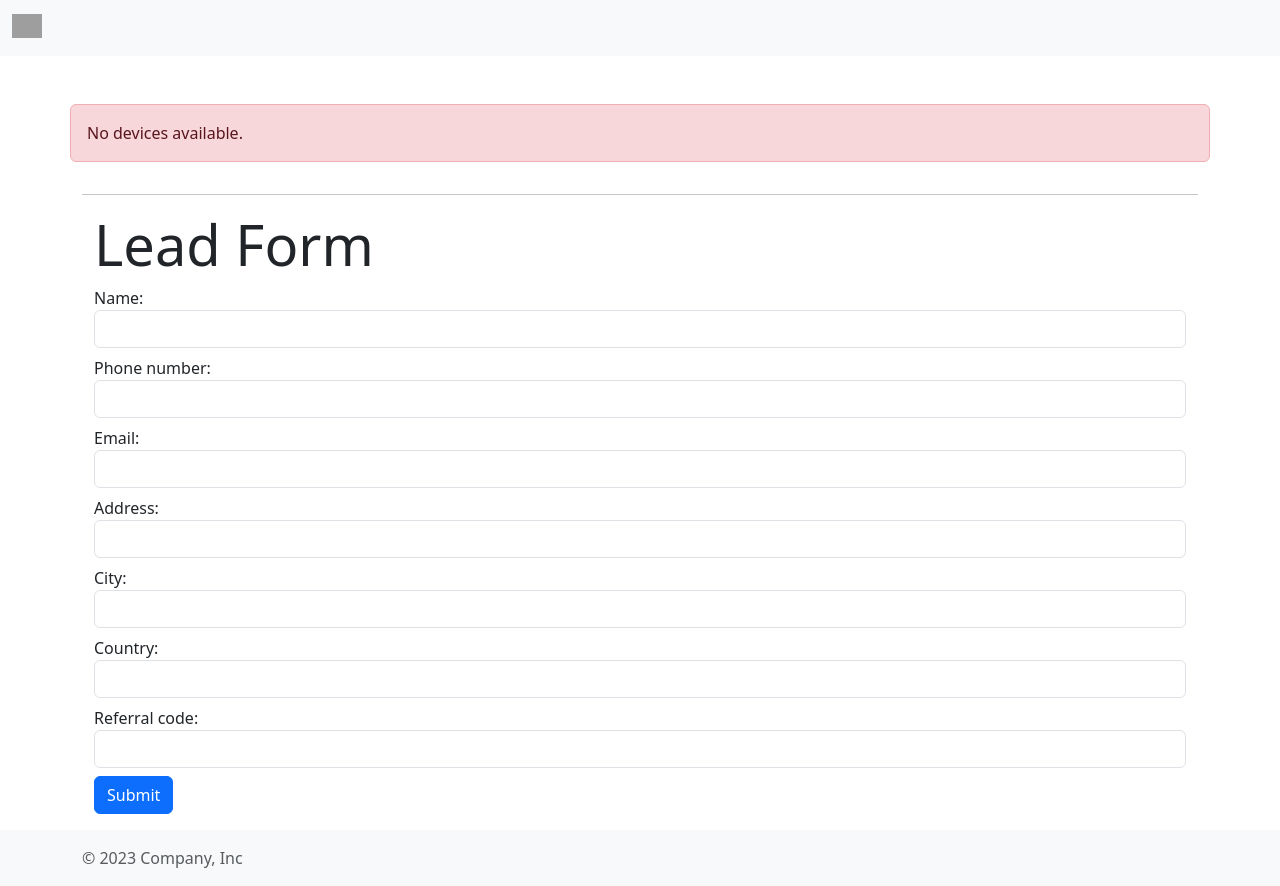
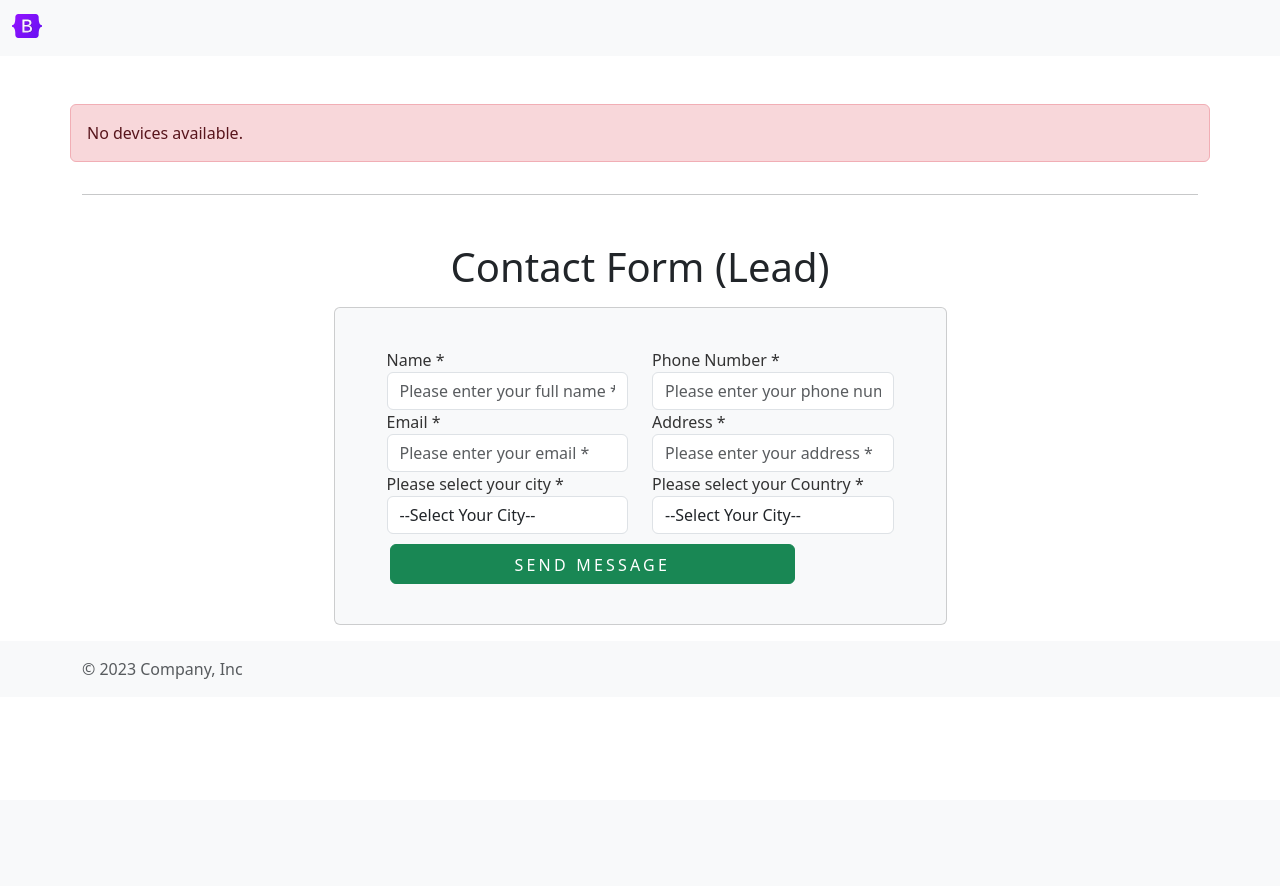
Before and after one commit to rishike/Microcms, a Django app: page / in a window 1280 px wide. After the commit the page ends 679 px from the top, so only its background shows below. Run offline with Django 4.2, Linux system fonts and the light colour scheme; data that the repository does not hold is empty; grey boxes are pictures that could not be loaded.

Commit message:
new changes

```diff
--- /dev/null
+++ b/static/css/form.css
@@ -0,0 +1,19 @@
+
+
+label {
+  color: #333;
+}
+
+.btn-send {
+  font-weight: 300;
+  text-transform: uppercase;
+  letter-spacing: 0.2em;
+  width: 80%;
+  margin-left: 3px;
+  margin-top: 10px;
+  }
+.help-block.with-errors {
+  color: #ff5050;
+  margin-top: 5px;
+
+}
--- a/templates/main.html
+++ b/templates/main.html
@@ -1,3 +1,4 @@
+{% load static %}
 <!DOCTYPE html>
 <html lang="en">
 <head>
@@ -5,6 +6,7 @@
     <meta name="viewport" content="width=device-width, initial-scale=1.0">
     <link href="https://cdn.jsdelivr.net/npm/bootstrap@5.3.0/dist/css/bootstrap.min.css" rel="stylesheet"
     integrity="sha384-9ndCyUaIbzAi2FUVXJi0CjmCapSmO7SnpJef0486qhLnuZ2cdeRhO02iuK6FUUVM" crossorigin="anonymous">
+    <link href="{% static 'css\form.css' %}" rel="stylesheet">
     {% block style %}{% endblock %}
     <script src="https://ajax.googleapis.com/ajax/libs/jquery/3.7.0/jquery.min.js"></script>
     <script src="https://cdn.jsdelivr.net/npm/bootstrap@5.3.0/dist/js/bootstrap.bundle.min.js"
@@ -17,7 +19,7 @@
 <body>
     <nav class="navbar navbar-expand-lg bg-body-tertiary">
         <div class="container-fluid">
-          <a class="navbar-brand" href="/"><img src="/docs/5.3/assets/brand/bootstrap-logo.svg" alt="Logo" width="30" height="24" class="d-inline-block align-text-top">
+          <a class="navbar-brand" href="/"><img src="{% static '/img/bootstrap-logo.svg' %}" alt="Company Logo" width="30" height="24" class="d-inline-block align-text-top">
             </a>
         </div>
     </nav>
--- a/webPageApp/models.py
+++ b/webPageApp/models.py
@@ -18,9 +18,9 @@
 
 class PageSection(models.Model):
     title = models.CharField(max_length=255)
-    image = models.ImageField(upload_to='section')
+    image = models.ImageField(upload_to='section', blank=True)
     html_content = models.TextField()
-    order = models.PositiveIntegerField()
+    order = models.PositiveIntegerField(default=0, help_text="Enter the order of the section (lower value appears first).")
     page = models.ForeignKey(WebPage, on_delete=models.CASCADE)
     active = models.BooleanField(default=True)
 
--- a/webPageApp/templates/webPage/device_list.html
+++ b/webPageApp/templates/webPage/device_list.html
@@ -24,16 +24,7 @@
 
 <hr />
 <div class="container">
-
-  <h1 class="display-4">Lead Form </h1>
-  <div class="row g-3 align-items-center">
-
-  <form method="post">
-    {% csrf_token %}
-    {{ form }}
-    <button class="btn btn-primary text-center" type="submit">Submit</button>
-  </form>
-</div>
+  {% include "webPage\lead_capture.html" %}
 </div>
 
   <!-- pagination  -->
--- /dev/null
+++ b/webPageApp/templates/webPage/lead_capture.html
@@ -0,0 +1,96 @@
+
+<div class="container">
+    <div class=" text-center mt-5 ">
+
+        <h1>Contact Form (Lead)</h1>
+
+
+    </div>
+
+
+<div class="row ">
+  <div class="col-lg-7 mx-auto">
+    <div class="card mt-2 mx-auto p-4 bg-light">
+        <div class="card-body bg-light">
+
+        <div class = "container">
+                         <form id="contact-form" role="form">
+
+
+
+        <div class="controls">
+
+            <div class="row">
+                <div class="col-md-6">
+                    <div class="form-group">
+                        <label for="form_name">Name *</label>
+                        <input id="form_name" type="text" name="name" class="form-control" placeholder="Please enter your full name *" required="required" data-error="Name is required.">
+
+                    </div>
+                </div>
+                <div class="col-md-6">
+                    <div class="form-group">
+                        <label for="form_phone">Phone Number *</label>
+                        <input id="form_phone" type="text" name="phone" class="form-control" placeholder="Please enter your phone number *" required="required" data-error="Phone number is required.">
+                                                        </div>
+                </div>
+            </div>
+            <div class="row">
+                <div class="col-md-6">
+                    <div class="form-group">
+                        <label for="form_email">Email *</label>
+                        <input id="form_email" type="email" name="email" class="form-control" placeholder="Please enter your email *" required="required" data-error="Valid email is required.">
+
+                    </div>
+                </div>
+
+                <div class="col-md-6">
+                    <div class="form-group">
+                        <label for="form_address">Address *</label>
+                        <input id="form_address" type="email" name="address" class="form-control" placeholder="Please enter your address *" required="required" data-error="Address is required.">
+
+                    </div>
+                </div>
+            </div>
+
+            <div class="row">
+
+                <div class="col-md-6">
+                    <div class="form-group">
+                        <label for="form_city">Please select your city *</label>
+                        <select id="form_city" name="city" class="form-control" required="required" data-error="Please specify your city.">
+                            <option value="" selected disabled>--Select Your City--</option>
+                        </select>
+                    </div>
+                </div>
+
+                <div class="col-md-6">
+                    <div class="form-group">
+                        <label for="form_city">Please select your Country *</label>
+                        <select id="form_city" name="city" class="form-control" required="required" data-error="Please specify your city.">
+                            <option value="" selected disabled>--Select Your City--</option>
+                        </select>
+                    </div>
+                </div>
+
+                <div class="col-md-12">
+
+                    <input type="submit" class="btn btn-success btn-send  pt-2 btn-block" value="Send Message" >
+
+            </div>
+
+            </div>
+    </div>
+     </form>
+    </div>
+        </div>
+
+
+</div>
+    <!-- /.8 -->
+
+</div>
+<!-- /.row-->
+
+</div>
+</div>
--- a/webPageApp/urls.py
+++ b/webPageApp/urls.py
@@ -3,10 +3,12 @@
 from webPageApp.views import lead_capture
 from webPageApp.api.views import DeviceListAPIView
 from webPageApp.api.views import WalkInCreateAPIView
+from webPageApp.views import display_sections
 
 urlpatterns = [
     # Other URL patterns
     path('', device_list, name='device_list'),
+    path('sections/', display_sections, name='display_sections'),
     path('lead-capture/', lead_capture, name='lead_capture'),
     path('api/devices/', DeviceListAPIView.as_view(), name='device-list'),
     path('api/walk-in/', WalkInCreateAPIView.as_view(), name='walk-in-create'),
--- a/webPageApp/views.py
+++ b/webPageApp/views.py
@@ -12,7 +12,14 @@
 from django.template.loader import render_to_string
 from django.utils.html import strip_tags
 
+from webPageApp.models import PageSection
+
 # Create your views here.
+
+def display_sections(request):
+    sections = PageSection.objects.filter(active=True).order_by('order')
+    return render(request, 'webPage\section.html', {'sections': sections})
+
 
 def device_list(request):
     devices = Device.objects.all()
@@ -36,11 +43,11 @@
             paginator = Paginator(devices, 12)  # Display 12 devices per page
             page_number = request.GET.get('page')
             page_obj = paginator.get_page(page_number)
-            return render(request, 'device_list.html', {'page_obj': page_obj})
+            return render(request, 'webPage\device_list.html', {'page_obj': page_obj})
     else:
         form = LeadCaptureForm()
 
-    return render(request, 'lead_capture.html', {'form': form})
+    return render(request, 'webPage\lead_capture.html', {'form': form})
 
 
 def device_detail(request, device_id):
@@ -56,13 +63,13 @@
     else:
         form = LeadCaptureForm()
 
-    return render(request, 'device_detail.html', {'device': device, 'form': form})
+    return render(request, 'webPage\device_detail.html', {'device': device, 'form': form})
 
 def send_visitor_email(walk_in):
     subject = 'Walk-in Confirmation'
     html_message = render_to_string('email/visitor_email.html', {'walk_in': walk_in})
     plain_message = strip_tags(html_message)
-    from_email = 'your-email@example.com'
+    from_email = 'rishi@yopmail.com'
     to_email = walk_in.email
 
     send_mail(subject, plain_message, from_email, [to_email], html_message=html_message)
```
Also changed, not shown: webPageApp/templates/email/vendor_email.html (added, +23 -0 lines), webPageApp/templates/email/visitor_email.html (added, +14 -0 lines), webPageApp/templates/webPage/section.html (+17 -11 lines), README.md, media/device/61IhQquM2L.jpg (added), media/device/iphone14pro.jpeg (added), media/device/redmi-note-12.webp (added), media/device/samsung-galaxy-a14-5g.webp (added), static/img/bootstrap-logo.svg (added), webPageApp/migrations/0006_alter_pagesection_image_alter_pagesection_order.py (added).
